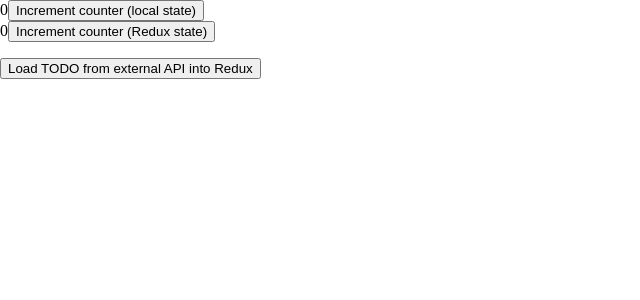
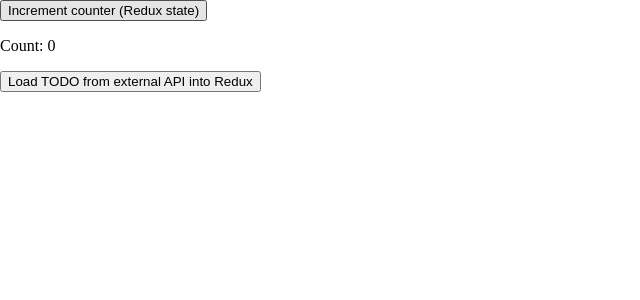
Before and after one commit to resolritter/react-js-starter, a React app: page / in a window 1280 px wide. Shown: the top 300 px of the page, without its empty margins (0-640 px from the left). Built offline with nearby package versions, Linux system fonts and the light colour scheme.

Commit message:
remove LocalIncrementButton example

```diff
--- a/src/App.jsx
+++ b/src/App.jsx
@@ -2,13 +2,11 @@ import * as React from "react"
 import { Route, Switch } from "react-router"
 
 import FetchTodo from "src/components/FetchTodo"
-import LocalIncrementButton from "src/components/LocalIncrementButton"
 import StoreIncrementButton from "src/components/StoreIncrementButton"
 
 export const App = function () {
   return (
     <div>
-      <LocalIncrementButton />
       <StoreIncrementButton />
       <FetchTodo />
     </div>
--- a/src/components/IncrementButton.jsx
+++ b/src/components/IncrementButton.jsx
@@ -7,8 +7,8 @@ export const IncrementButton = function ({
 }) {
   return (
     <div>
-      <span>{count}</span>
       <button onClick={increment}>{title}</button>
+      <p>Count: {count}</p>
     </div>
   )
 }
--- a/src/components/LocalIncrementButton.jsx
+++ /dev/null
@@ -1,31 +0,0 @@
-import React, { useReducer } from "react"
-import { createSlice } from "@reduxjs/toolkit"
-
-import IncrementButton from "./IncrementButton"
-
-export const initialState = 0
-const slice = createSlice({
-  name: "LocalIncrementButton",
-  initialState,
-  reducers: {
-    increment: function (state, { payload = 1 }) {
-      return state + payload
-    },
-  },
-})
-const { increment } = slice.actions
-
-export function LocalIncrementButton() {
-  const [count, dispatch] = useReducer(slice.reducer, initialState)
-  return (
-    <IncrementButton
-      increment={function () {
-        dispatch(increment())
-      }}
-      count={count}
-      title={"Increment counter (local state)"}
-    />
-  )
-}
-
-export default LocalIncrementButton
```
Also changed, not shown: 1 other file (tests, documents, lock files or other folders).
